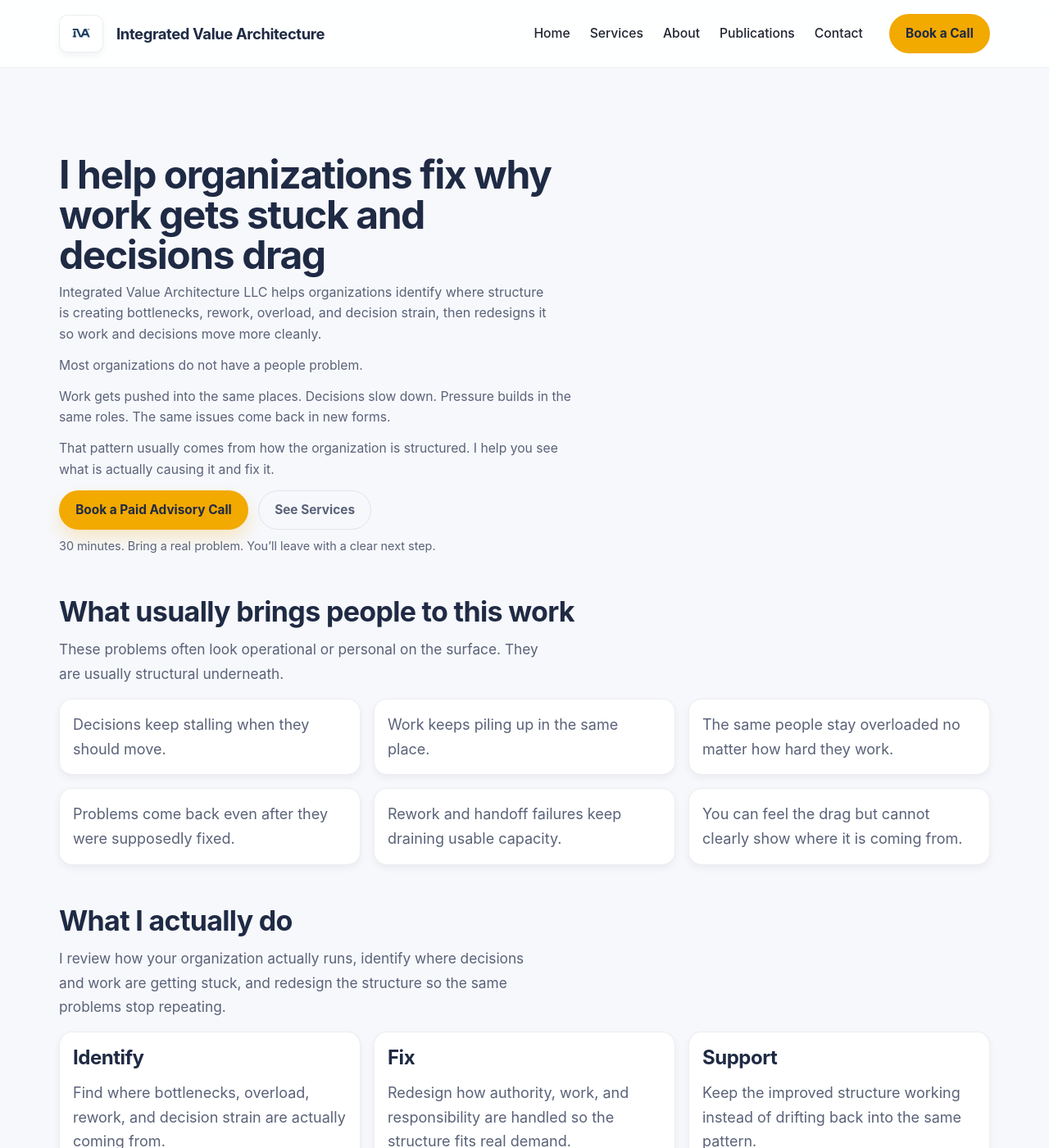
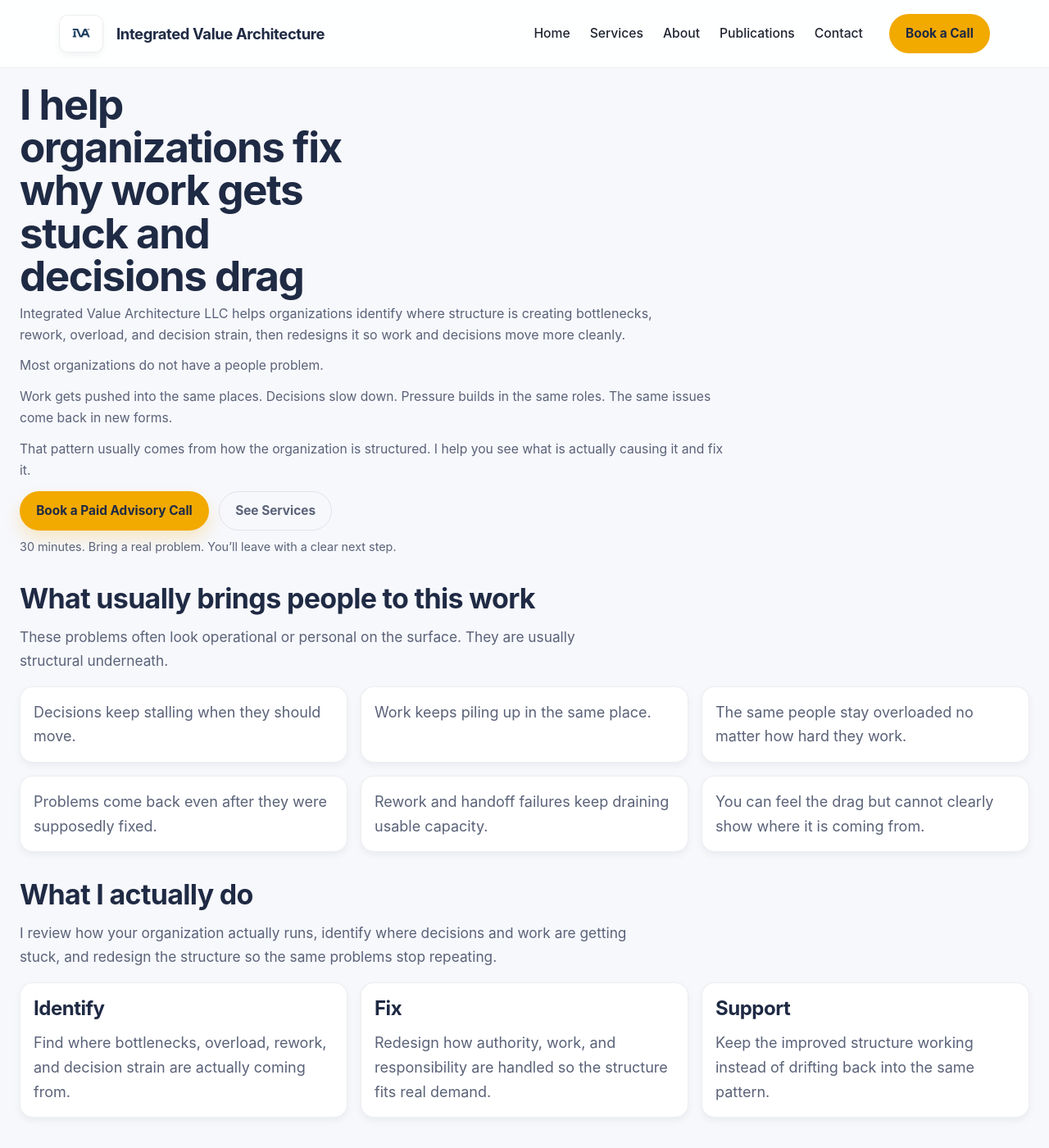
Before and after one commit to efost7873/integratedvaluearchitecture.com, a Jekyll site: the page built from index.html, in a window 1280 px wide and 1400 px high. Shown: the whole window at 82% size. Built offline with Jekyll 4.4.1, drawn with Linux system fonts in a browser that asks for light colours.

Commit message:
Refactor homepage styles for improved layout

```diff
--- a/_sass/_homepage.scss
+++ b/_sass/_homepage.scss
@@ -3,13 +3,7 @@
 ============================================ */
 
 .iva-page {
-  padding-top: $iva-header-height;
-}
-
-@media (max-width: 820px) {
-  .iva-page {
-    padding-top: $iva-header-height-mobile;
-  }
+  padding-top: 0;
 }
 
 /* ============================================
@@ -17,20 +11,20 @@
 ============================================ */
 
 .iva-page main {
-  max-width: $iva-site-max-width;
+  max-width: 1320px;
   margin: 0 auto;
-  padding: $space-5 $space-6 $space-8; // ↓ reduced top padding
+  padding: 18px $space-5 $space-8;
 }
 
 @media (max-width: 980px) {
   .iva-page main {
-    padding: $space-5 $space-5 $space-7;
+    padding: 14px $space-4 $space-7;
   }
 }
 
 @media (max-width: 800px) {
   .iva-page main {
-    padding: $space-4 $space-4 $space-6;
+    padding: 12px $space-4 $space-6;
   }
 }
 
@@ -47,71 +41,68 @@
 }
 
 .iva-page section + section {
-  margin-top: $space-7; // ↓ slightly tighter than before
+  margin-top: $space-6;
 }
 
 /* ============================================
-   HERO (FIXED)
+   HERO
 ============================================ */
 
 #homepage-hero {
   padding: 0;
 }
 
+/* make hero use more of the page width */
 #homepage-hero .section-header,
 #homepage-hero > p,
 #homepage-hero .iva-btn-row,
 #homepage-hero .iva-cta-meta {
-  max-width: 640px; // ↓ tighter reading width
+  max-width: 860px;
 }
 
-/* tighten headline block */
 #homepage-hero .section-header {
   margin-bottom: $space-3;
 }
 
-/* headline itself */
 #homepage-hero h1 {
-  font-size: clamp(2.2rem, 4.5vw, 3rem);
+  font-size: clamp(2.1rem, 4vw, 3.2rem);
   line-height: 1.02;
   letter-spacing: -0.03em;
-  margin-bottom: $space-2; // ↓ tighter
+  margin-bottom: $space-2;
+  max-width: 13ch;
 }
 
-/* subtitle */
 #homepage-hero .section-subtitle {
   font-size: 1rem;
   line-height: 1.6;
+  max-width: 780px;
 }
 
-/* paragraphs */
 #homepage-hero > p {
   font-size: 0.98rem;
   line-height: 1.65;
-  margin-bottom: $space-3; // ↓ tighter vertical rhythm
+  margin-bottom: $space-3;
 }
 
-/* buttons */
 #homepage-hero .iva-btn-row {
   margin-top: $space-3;
 }
 
-/* meta line */
 #homepage-hero .iva-cta-meta {
   margin-top: $space-2;
   font-size: 0.9rem;
 }
 
 /* ============================================
-   SECTION HEADER CLEANUP
+   SECTION HEADER
 ============================================ */
 
 .section-header {
-  margin-bottom: $space-4; // ↓ slightly tighter globally
+  margin-bottom: $space-4;
 }
 
 .section-subtitle {
-  max-width: 600px;
+  max-width: 760px;
 }
 
 /* ============================================
@@ -119,7 +110,7 @@
 ============================================ */
 
 .grid {
-  gap: $space-4; // ↓ tighter cards
+  gap: $space-4;
 }
 
 @media (max-width: 980px) {
@@ -140,7 +131,7 @@
 ============================================ */
 
 .card {
-  padding: $space-4; // ↓ less chunky
+  padding: $space-4;
 }
 
 /* ============================================
```
